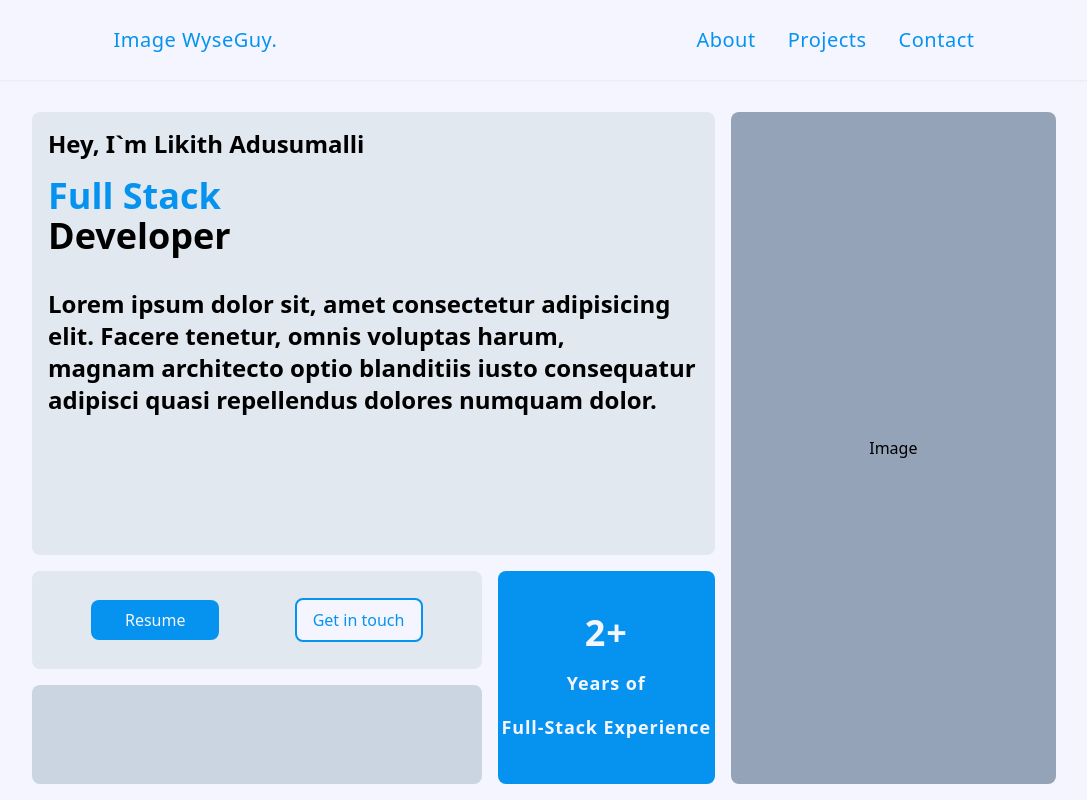
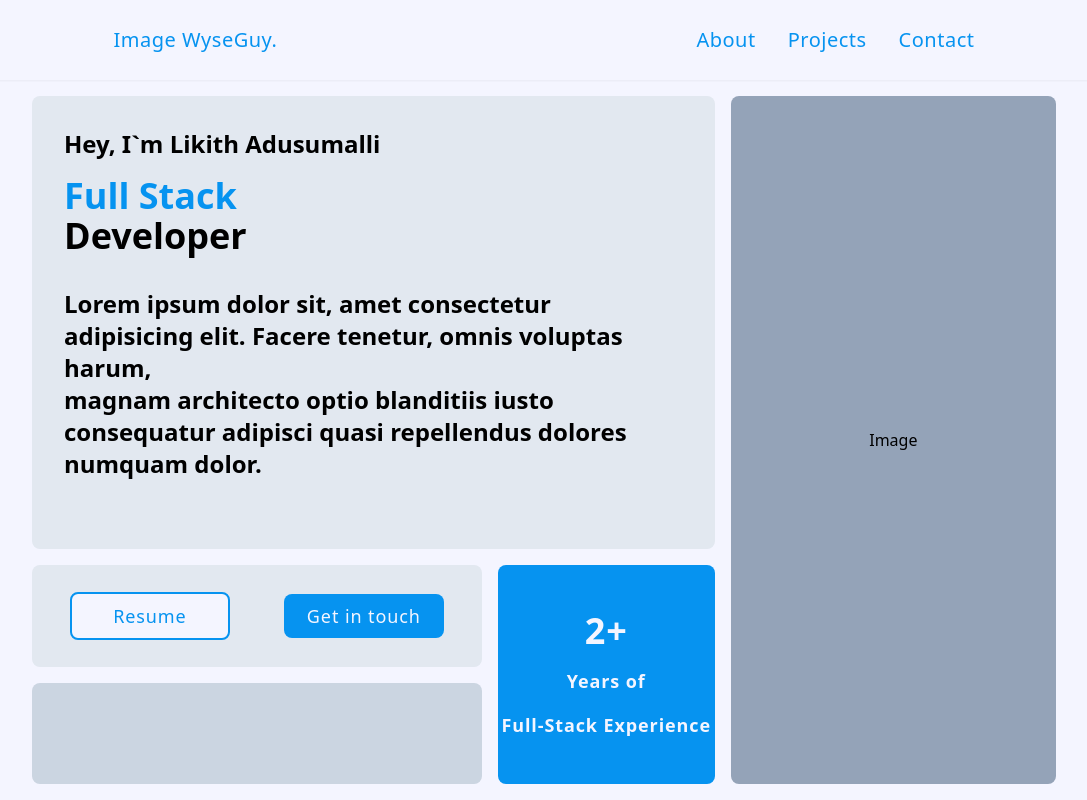
Before and after one commit to Likith123/portfolio, a React (Vite) app: page / in a window 1280 px wide. Shown: the whole page, without its empty margins (96-1183 px from the left). Built offline with nearby package versions, Linux system fonts and the light colour scheme.

Commit message:
Updated css

```diff
--- a/src/components/Input.jsx
+++ b/src/components/Input.jsx
@@ -8,18 +8,18 @@ function Input({ id, label, type, textarea = false }) {
           id={id}
           type={type}
           placeholder=" "
-          className="bg-primary-100 peer w-full rounded-md border-2 border-gray-400 p-2.5"
+          className="peer w-full rounded-md border-2 border-gray-400 bg-primary-100 p-2.5"
         />
       ) : (
         <textarea
           rows="3"
-          className="bg-primary-100 peer w-full rounded-md border-2 border-gray-400 p-2.5"
+          className="peer w-full resize-none rounded-md border-2 border-gray-400 bg-primary-100 p-2.5"
           placeholder=""
         ></textarea>
       )}
       <label
         htmlFor={id}
-        className="peer-focus:bg-primary-100 peer-[:not(:placeholder-shown)]:bg-primary-100 absolute p-2.5 pl-5 transition ease-in-out peer-focus:-top-1 peer-focus:left-2 peer-focus:-translate-y-3.5  peer-focus:scale-90 peer-focus:p-1 peer-focus:transition peer-focus:duration-500 peer-[:not(:placeholder-shown)]:-top-1 peer-[:not(:placeholder-shown)]:left-2 peer-[:not(:placeholder-shown)]:-translate-y-3.5 peer-[:not(:placeholder-shown)]:scale-90 peer-[:not(:placeholder-shown)]:p-1 peer-[:not(:placeholder-shown)]:transition peer-[:not(:placeholder-shown)]:duration-500"
+        className="peer-focus:duration-450 peer-[:not(:placeholder-shown)]:duration-450 absolute p-2.5 pl-5 transition ease-in-out peer-focus:-top-1 peer-focus:left-2 peer-focus:-translate-y-3.5  peer-focus:scale-90 peer-focus:bg-primary-100 peer-focus:p-1 peer-focus:transition peer-[:not(:placeholder-shown)]:-top-1 peer-[:not(:placeholder-shown)]:left-2 peer-[:not(:placeholder-shown)]:-translate-y-3.5 peer-[:not(:placeholder-shown)]:scale-90 peer-[:not(:placeholder-shown)]:bg-primary-100 peer-[:not(:placeholder-shown)]:p-1 peer-[:not(:placeholder-shown)]:transition"
       >
         {label}
       </label>
--- a/src/pages/Home.jsx
+++ b/src/pages/Home.jsx
@@ -6,11 +6,13 @@ function Home() {
   currentYear = isMonthsCompleted >= 0 ? currentYear : currentYear - 1;
   // const startYear = ;
   return (
-    <section className="relative flex h-[90vh] w-full justify-center gap-4 pt-8">
+    <section className="relative flex h-[90vh] w-full justify-center gap-4 pt-4">
       {/* Left - Intro */}
       <div className="grid h-full w-2/3 grid-cols-3 grid-rows-6 gap-4">
-        <div className="col-span-3 row-span-4 text-wrap rounded-lg bg-slate-200 p-4">
-          <p className="text-2xl font-semibold">Hey, I`m Likith Adusumalli</p>
+        <div className="col-span-3 row-span-4 text-wrap rounded-lg bg-slate-200 p-8">
+          <p className="text-2xl font-semibold">
+            Hey, I`m <span className="font-bold">Likith Adusumalli</span>
+          </p>
           <h1 className="mt-4 text-4xl font-extrabold">
             <span className="text-primary-700">Full Stack </span>
             <br /> Developer
@@ -25,10 +27,10 @@ function Home() {
           </h4>
         </div>
         <div className="col-span-2 flex items-center justify-evenly gap-4 rounded-lg bg-slate-200">
-          <button className="max-h-12 w-32 rounded-lg bg-primary-700 px-4 py-2 text-primary-100">
+          <button className="max-h-12 w-40 rounded-lg border-2 border-primary-700 bg-primary-100 px-4 py-2 text-lg tracking-wider text-primary-700">
             Resume
           </button>
-          <button className="max-h-12 w-32 rounded-lg border-2 border-primary-700 bg-primary-100 px-4 py-2 text-primary-700">
+          <button className="max-h-12 w-40 rounded-lg bg-primary-700 px-4 py-2 text-lg tracking-wider text-primary-100">
             Get in touch
           </button>
         </div>
```
